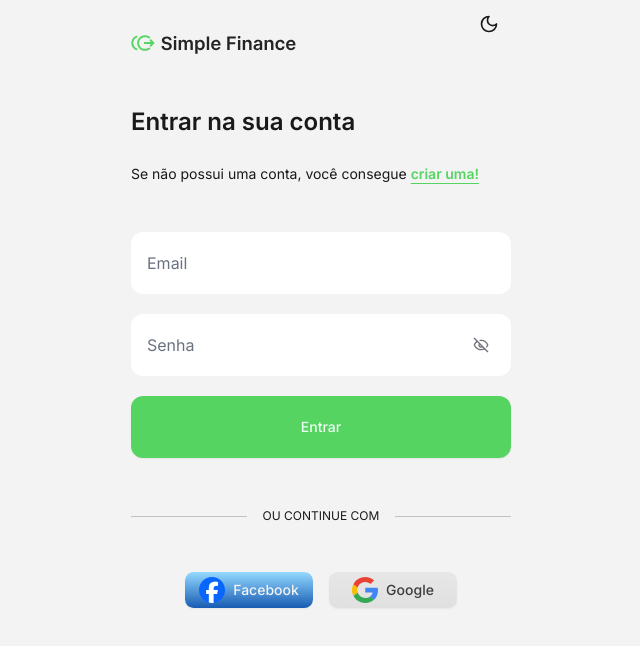
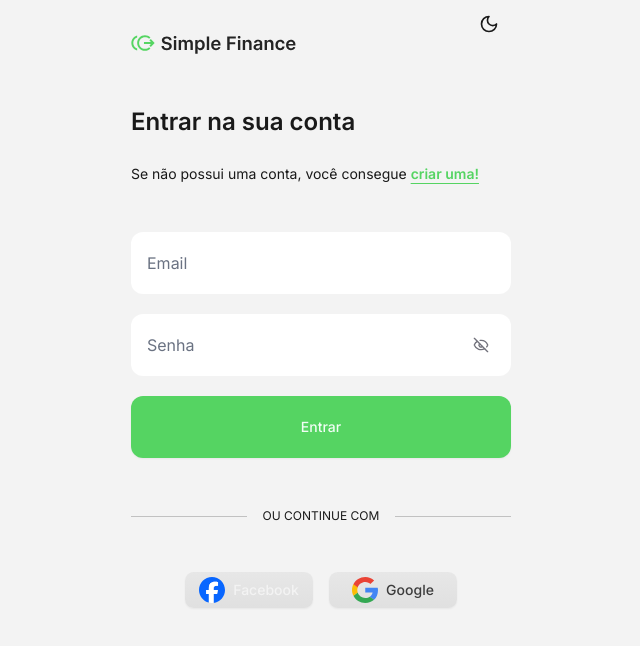
Before and after one commit to jaksondeoliveiramartins/fsc-labs-simple-finance, a Next.js app: page /signin in a window 1280 px wide. Shown: the top 646 px of the page, without its empty margins (319-959 px from the left). Built offline with nearby package versions, Linux system fonts and the light colour scheme; no server answers.

Commit message:
style: update social button style

```diff
--- a/app/_components/OAuthProviders.tsx
+++ b/app/_components/OAuthProviders.tsx
@@ -15,7 +15,7 @@ export function OAuthProviders() {
         <Button
           type="button"
           variant="outline"
-          className="w-32 rounded-xl border-0 bg-gradient-to-b from-[#95daff] to-[#175bb3] p-0"
+          className="w-32 rounded-xl border-0 bg-gradient-to-b from-[#e7e7e7] to-[#e0e0e0]"
           asChild
         >
           <Link
@@ -34,7 +34,7 @@ export function OAuthProviders() {
         <Button
           type="button"
           variant="outline"
-          className="w-32 rounded-xl border-0 bg-gradient-to-b from-[#e7e7e7] to-[#e0e0e0] p-0"
+          className="w-32 rounded-xl border-0 bg-gradient-to-b from-[#e7e7e7] to-[#e0e0e0]"
           asChild
         >
           <Link
```
